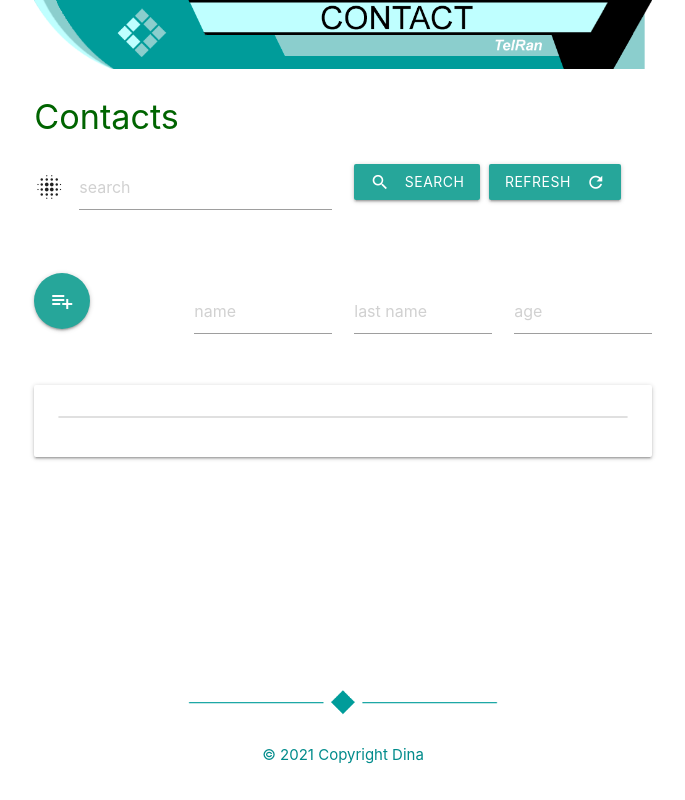
After one commit to dina-03/javascript, a Spring Boot app: page /img/index.html in a window 1280 px wide. The commit adds this page. Shown: the whole page, without its empty margins (297-982 px from the left). Run offline with Spring Boot 4, Linux system fonts and the light colour scheme; data that the repository does not hold is empty.

Commit message:
old contacts

```diff
--- a/contacts_onepager/src/main/java/de/telran/contacts_onepager/controller/RestContactController.java
+++ b/contacts_onepager/src/main/java/de/telran/contacts_onepager/controller/RestContactController.java
@@ -36,7 +36,6 @@ public class RestContactController {
         return new ContactDto(contact.getId(), contact.getName(), contact.getLastName(), contact.getAge());
     }
 
-
     @PostMapping
     public ContactDto create(@RequestBody ContactDto contactDto) {
         Contact contact = new Contact();
--- a/contacts_onepager/src/main/java/de/telran/contacts_onepager/dto/ContactDto.java
+++ b/contacts_onepager/src/main/java/de/telran/contacts_onepager/dto/ContactDto.java
@@ -12,4 +12,7 @@ public class ContactDto {
         this.lastName = lastName;
         this.age = age;
     }
+
+    public ContactDto() {
+    }
 }
--- /dev/null
+++ b/contacts_onepager/src/main/resources/static/img/index.html
@@ -0,0 +1,112 @@
+<!DOCTYPE html>
+<html lang="en">
+<head>
+  <meta charset="UTF-8">
+  <meta name="viewport"
+        content="width=device-width, user-scalable=no, initial-scale=1.0, maximum-scale=1.0, minimum-scale=1.0">
+  <meta http-equiv="X-UA-Compatible" content="ie=edge">
+  <title>Contact</title>
+  <!-- Compiled and minified CSS -->
+  <link rel="stylesheet" href="https://cdnjs.cloudflare.com/ajax/libs/materialize/1.0.0/css/materialize.min.css">
+  <link href="https://fonts.googleapis.com/icon?family=Material+Icons" rel="stylesheet">
+</head>
+<body>
+<div class="row">
+  <div class="col m6 offset-m3">
+    <div class="row">
+      <div class="col s12"><img src="/img/banner03.png" alt="banner" class="responsive-img"></div>
+      <div class="col s12">
+        <h4 style="color: darkgreen">Contacts</h4>
+      </div>
+
+      <form class="col s12" action="/contacts/search" method="post">
+        <div class="row">
+          <div class="input-field col s6">
+            <i class="material-icons prefix">blur_on</i>
+            <input type="text" class="materialize-textarea" name="searchPattern"
+                   placeholder="search"/>
+          </div>
+          <div class="input-field col s6">
+            <button class="waves-effect waves-light btn" role="button" name="action"><i
+                    class="material-icons left">search</i>Search
+            </button>&nbsp;
+            <a href="/contacts/" class="waves-effect waves-light btn"><i
+                    class="material-icons right">refresh</i>Refresh</a>
+          </div>
+        </div>
+      </form>
+    </div>
+
+
+    <form class="row" id="contact-form">
+      <div class="col s3">
+        <button class="btn-floating btn-large waves-effect waves-light" data-action="add">
+          <i class="material-icons">playlist_add</i>
+        </button>
+        <button class="btn-floating btn-large waves-effect waves-light red hide" data-action="cancel">
+          <i class="material-icons">close</i>
+        </button>
+        <button class="btn-floating btn-large waves-effect waves-light hide" data-action="edit">
+          <i class="material-icons">check</i>
+        </button>
+      </div>
+      <div class="input-field col s3">
+        <input type="text" class="materialize-textarea" name="name"
+               placeholder="name"/>
+      </div>
+      <div class="input-field col s3">
+        <input type="text" class="materialize-textarea" name="last-name"
+               placeholder="last name"/>
+      </div>
+      <div class="input-field col s3">
+        <input type="text" class="materialize-textarea" name="age"
+               placeholder="age"/>
+      </div>
+    </form>
+
+
+    <div class="row">
+      <div class="col s12">
+
+        <div class="card">
+          <div class="card-content">
+            <ul class="collection with-header" id="contact-wrapper">
+
+
+            </ul>
+          </div>
+        </div>
+      </div>
+    </div>
+    <footer>
+      <div class="footer-copyright" style="text-align: center">
+        <div style="height: 130px"></div>
+        <div class="container" style="color: darkcyan">
+          <br><br><br>
+          <img src="/img/line.png" alt="line">
+          <br><br>
+          © 2021 Copyright Dina
+        </div>
+      </div>
+    </footer>
+  </div>
+</div>
+<!-- Compiled and minified JavaScript -->
+<script src="/js/main.js"></script>
+<script src="https://cdnjs.cloudflare.com/ajax/libs/materialize/1.0.0/js/materialize.min.js"></script>
+
+<li class="collection-item hide" id="contact-template">
+  <a class="badge">
+    <span style="color: darkcyan" data-id="name">name</span>
+    <span style="color: darkcyan" data-id="lastname">last name</span>
+  </a>
+  <a class="secondary-content">
+    <i class="material-icons waves-light red-text">delete</i>
+  </a>
+  <a class="secondary-content">
+    <i class="material-icons teal-text">edit</i>
+  </a>
+</li>
+
+</body>
+</html>
--- /dev/null
+++ b/contacts_onepager/src/main/resources/static/img/js/main.js
@@ -0,0 +1,134 @@
+document.addEventListener("DOMContentLoaded", function () {
+    const contactTemplateDom = document.querySelector("#contact-template");
+    const contactWrapperDom = document.querySelector("#contact-wrapper");
+
+
+    const contactFormDom = document.querySelector("#contact-form");
+
+    const contactClient = new ContactClient();
+    const contactRenderer = new ContactRenderer(contactTemplateDom, contactWrapperDom);
+
+    const contactService = new ContactService(contactClient, contactRenderer);
+    const contactFormClickListener = new ContactFormClickListener(contactService);
+    contactFormDom.addEventListener("click", contactFormClickListener);
+});
+
+const HOST = "http://localhost:8080/api/contacts";
+
+// like controller in java web application
+class ContactFormClickListener {
+
+    constructor(contactService) {
+        this.contactService = contactService;
+    }
+
+    handleEvent(event) {
+        event.preventDefault();
+
+        const button = event.target.closest("button");
+
+        if (button) {
+            this[button.dataset.action]();
+        }
+    }
+
+    //TODO implement. The method must retrieve all the inputs from the form (4.1 in the book), compose the object
+    // based on the inputs. {name: "name", "lastName": lastName, ...} Then call the method service.add(contact)
+    add(event) {
+        //...
+        this.contactService.add(contact);
+    }
+
+    edit(event) {
+        alert("edit")
+    }
+
+    cancel(event) {
+        alert("cancel")
+    }
+}
+
+class ContactService {
+    constructor(client, renderer) {
+        this.client = client;
+        this.renderer = renderer;
+
+        this.loadAll();
+    }
+
+    async loadAll() {
+        const response = await this.client.getAll();
+        if (response.ok) {
+            const contacts = await response.json();
+            this.renderer.renderContacts(contacts);
+        }
+    }
+
+    add(contact) {
+        //TODO call the client to send the new contact to the server and then remove all old contacts from the contact
+        //wrapper in html and fetch all contacts from the server again and then render them all.
+    }
+
+}
+
+// to render html elements
+class ContactRenderer {
+
+    constructor(contactTemplateDom, contactWrapperDom) {
+        this.contactTemplateDom = contactTemplateDom;
+        this.contactWrapperDom = contactWrapperDom;
+    }
+
+    renderContact(contact) {
+        const contactDom = this.contactTemplateDom.cloneNode(true);
+        contactDom.removeAttribute("id");
+        contactDom.querySelector('span[data-id="name"]').innerHTML = contact.name;
+        contactDom.querySelector('span[data-id="lastname"]').innerHTML = contact.lastname;
+        contactDom.classList.remove("hide");
+
+        this.contactWrapperDom.append(contactDom);
+    }
+
+    renderContacts(contacts) {
+        for (let contact of contacts) {
+            this.renderContact(contact);
+        }
+    }
+
+    //TODO the method must clear the contactTemplateDom (remove all contacts)
+    clearAll() {
+
+    }
+}
+
+// only for requesting the server
+class ContactClient {
+
+    getAll() {
+        return fetch(HOST);
+    }
+
+    get(id) {
+
+    }
+
+    edit(contact) {
+
+    }
+
+    add(contact) {
+
+        // fetch - for interacting with internet servers
+        return fetch(HOST, {
+            method: 'POST',
+            headers: {
+                'Content-Type': 'application/json'
+            },
+            body: JSON.stringify(contact)
+        });
+    }
+
+    remove(id) {
+
+    }
+}
```
Also changed, not shown: contacts_onepager/src/main/resources/templates/contacts.html (+0 -44 lines).
